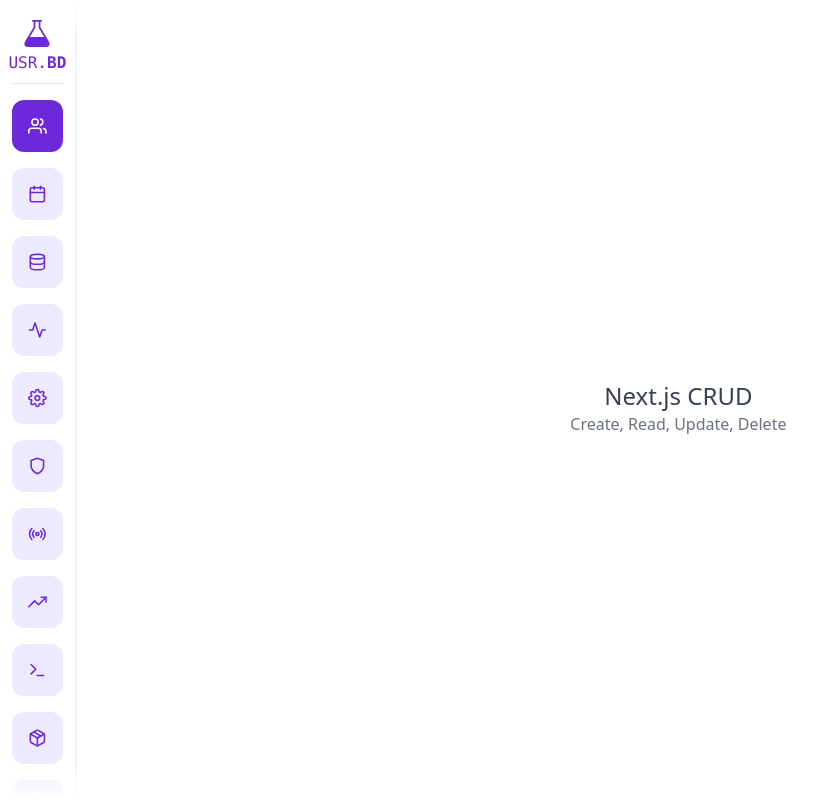
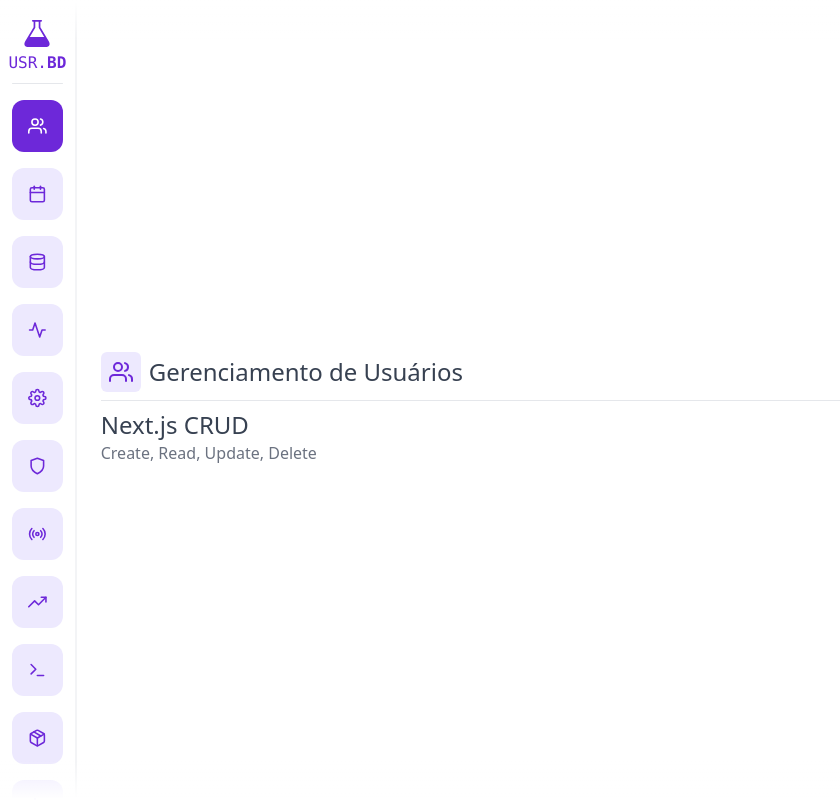
Before and after one commit to ruymon/next-crud, a Next.js app: page / in a window 1280 px wide. Shown: the whole page, without its empty margins (0-840 px from the left). Built offline with nearby package versions, Linux system fonts and the light colour scheme.

Commit message:
feat(layout): Finish Dashboard Layout

```diff
--- a/package.json
+++ b/package.json
@@ -11,7 +11,9 @@
     "next": "12.0.8",
     "react": "17.0.2",
     "react-dom": "17.0.2",
+    "react-hot-toast": "^2.2.0",
     "react-icons": "^4.3.1",
+    "react-toastify": "^8.1.0",
     "typescript": "^4.5.5"
   },
   "devDependencies": {
--- a/src/components/Layout.tsx
+++ b/src/components/Layout.tsx
@@ -10,14 +10,18 @@
         <div className={`
             flex
             flex-col
-            w-2/3
+            w-full
+            p-4
             bg-white
             text-gray-700
         `}>
             <Title>
-
+                {props.title}
             </Title>
 
+            <div className="mt-2">
+                {props.children}
+            </div>
         </div>
     );
 };
--- a/src/components/Sidebar/Sidebar.tsx
+++ b/src/components/Sidebar/Sidebar.tsx
@@ -34,7 +34,7 @@
                     <FiUsers />
                 </SidebarIcon>
 
-                <SidebarIcon href='#'>
+                <SidebarIcon href='#' disabled>
                     <FiCalendar />
                 </SidebarIcon>
 
--- a/src/components/Sidebar/SidebarIcon.tsx
+++ b/src/components/Sidebar/SidebarIcon.tsx
@@ -1,4 +1,5 @@
 import { ReactNode } from "react";
+import toast from "react-hot-toast";
 
 interface SidebarIconsProps {
   children: ReactNode;
@@ -9,6 +10,8 @@
 }
 
 export function SidebarIcon(props: SidebarIconsProps) {
+  const notify = () => toast.error('Esse recurso ainda não está disponível.');
+
   return (
     <a
       className={`
@@ -32,7 +35,8 @@
             : "hover:text-white hover:bg-violet-700"
         }
     `}
-      href={props.disabled ? "" : props.href}
+      onClick={props.disabled ? notify : undefined}
+      href={props.disabled ? undefined : props.href}
       title={props.title}
     >
       {props.children}
--- a/src/components/Title.tsx
+++ b/src/components/Title.tsx
@@ -1,8 +1,13 @@
+import { FiUsers } from 'react-icons/fi';
+
 export function Title(props) {
     return(
         <div>
-            <h1>{props.children}</h1>
-            <hr />
+            <h1 className="text-gray-700 text-2xl mb-2 flex items-center ">
+                <span className="mr-2 p-2 text-violet-700 bg-violet-100 rounded-md"><FiUsers /></span>
+                {props.children}
+            </h1>
+            <hr/>
         </div>
     )
 }
--- a/src/pages/_app.tsx
+++ b/src/pages/_app.tsx
@@ -1,8 +1,9 @@
-import { AppProps } from 'next/app';
+import { AppProps } from "next/app";
+import { Toaster } from "react-hot-toast";
 
-import { Sidebar } from '../components/Sidebar/Sidebar';
+import { Sidebar } from "../components/Sidebar/Sidebar";
 
-import '../styles/globals.css';
+import "../styles/globals.css";
 
 function MyApp({ Component, pageProps }: AppProps) {
   return (
@@ -11,8 +12,10 @@
       <main className='w-full h-screen p-2'>
         <Component {...pageProps} />
       </main>
+
+      <Toaster position="top-right"/>
     </div>
   );
 }
 
-export default MyApp
+export default MyApp;
--- a/src/pages/index.tsx
+++ b/src/pages/index.tsx
@@ -1,4 +1,5 @@
-import Head from 'next/head';
+import Head from "next/head";
+import { Layout } from "../components/Layout";
 
 export default function Home() {
   return (
@@ -7,18 +8,23 @@
         <title>Dashboard | Next CRUD</title>
       </Head>
 
-      <div className={`
+      <div
+        className={`
         flex
         flex-col
         justify-center
         items-center
         w-full
         h-screen
-      `}>
-        <h1 className="text-gray-700 text-2xl">Next.js CRUD</h1>
-        <h2 className="text-gray-500 text-md font-light">Create, Read, Update, Delete</h2>
-
+      `}
+      >
+        <Layout title='Gerenciamento de Usuários'>
+          <h1 className='text-gray-700 text-2xl'>Next.js CRUD</h1>
+          <h2 className='text-gray-500 text-md font-light'>
+            Create, Read, Update, Delete
+          </h2>
+        </Layout>
       </div>
     </>
-  )
+  );
 }
```
Also changed, not shown: 1 other file (tests, documents, lock files or other folders).
